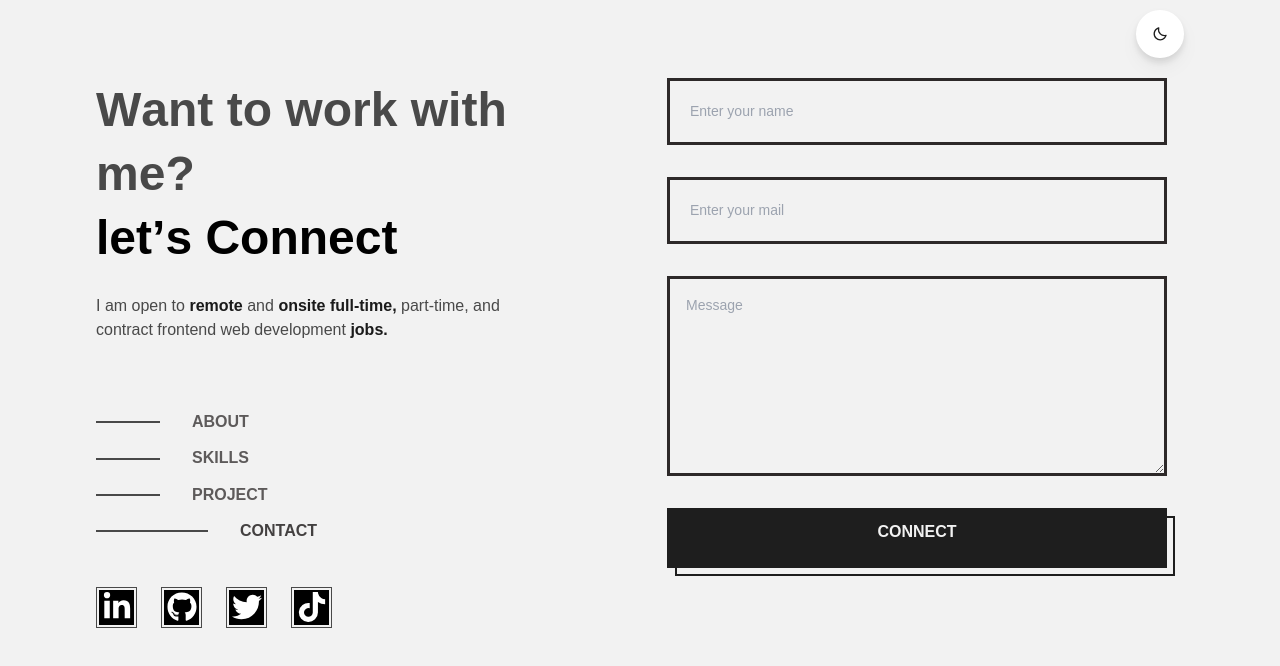
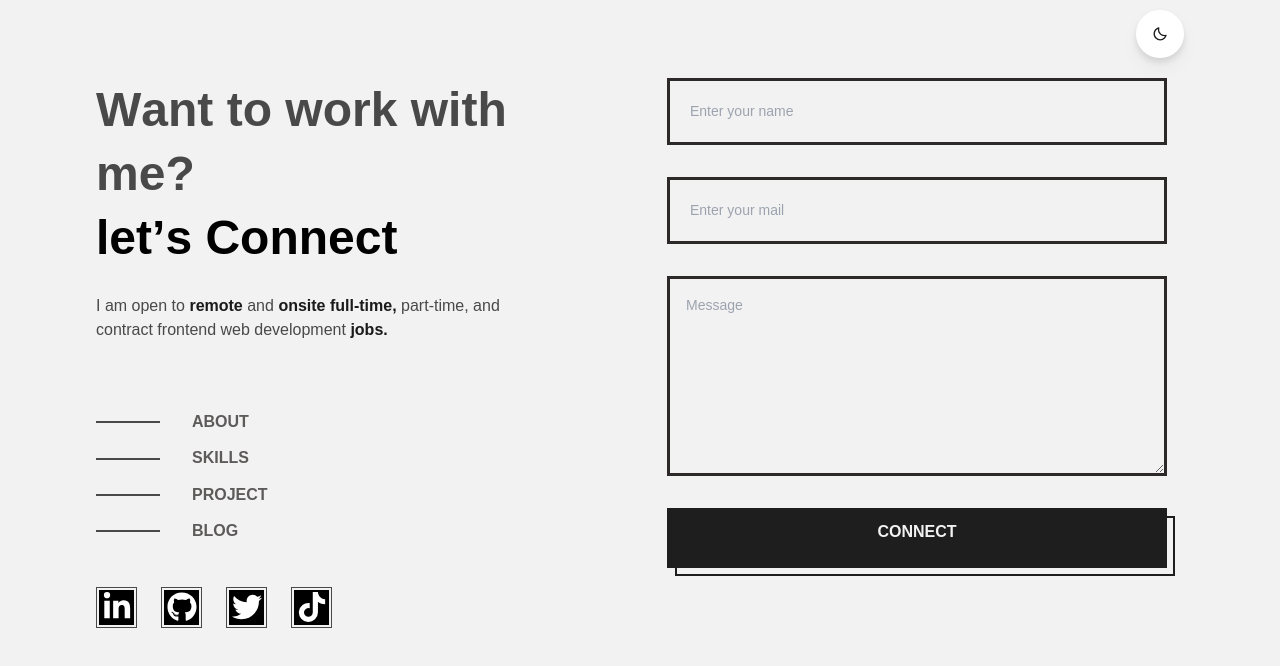
Before and after one commit to preshpi/portfolio_, a React (Vite) app: page /contact in a window 1280 px wide. Shown: the top 666 px of the page. Built offline with nearby package versions, Linux system fonts and the light colour scheme; a web font is replaced by a local one.

Commit message:
feat: added blog

```diff
--- a/src/components/MobileNav.jsx
+++ b/src/components/MobileNav.jsx
@@ -15,28 +15,32 @@ function MobileNav() {
     {
       id: 1,
       text: "ABOUT",
-      path: "/"
+      path: "/",
     },
     {
       id: 2,
       text: "SKILLS/TOOLS",
-      path: "/skills"
+      path: "/skills",
     },
     {
       id: 3,
       text: "PROJECTS",
-      path: "/projects"
+      path: "/projects",
     },
     {
       id: 4,
       text: "CONTACT",
-      path: "contact"
+      path: "contact",
     },
     {
       id: 5,
-      icon: <UseDarkmode />
-    }
-  ]
+      blog: "BLOG",
+    },
+    {
+      id: 6,
+      icon: <UseDarkmode />,
+    },
+  ];
 
   const sidebar = {
        open: {
@@ -106,7 +110,7 @@ function MobileNav() {
 
 
         {
-          list.map(({id, text, path, icon}) => {
+          list.map(({id, text, path, icon, blog}) => {
             return (
               <motion.li
                 variants={listAnimate}
@@ -117,6 +121,9 @@ function MobileNav() {
                 <Link onClick={handleClose} to={path}>
                   {text}
                 </Link>
+                <a href="https://preshblog.vercel.app/" target="_blank">
+                  {blog}
+                </a>
                 {icon}
               </motion.li>
             );
--- a/src/components/Navbar.jsx
+++ b/src/components/Navbar.jsx
@@ -1,5 +1,5 @@
 import { React } from "react";
-import { NavLink } from "react-router-dom";
+import { NavLink, Link } from "react-router-dom";
 const Navbar = () => {
 
   return (
@@ -30,12 +30,15 @@ const Navbar = () => {
           </NavLink>
         </li>
         <li>
-          <NavLink to="/contact" className="flex items-center space-x-8">
+          <Link
+            to="/https://preshblog.vercel.app/"
+            className="flex items-center space-x-8"
+          >
             <div className="h-[2px] w-16 bg-primary dark:bg-gray navline"></div>
             <p className="lg:text-[16px] lg:leading-[20.42px] font-[700] mx-3  uppercase navtext">
-              Contact
+              Blog
             </p>
-          </NavLink>
+          </Link>
         </li>
       </ul>
     </div>
```
